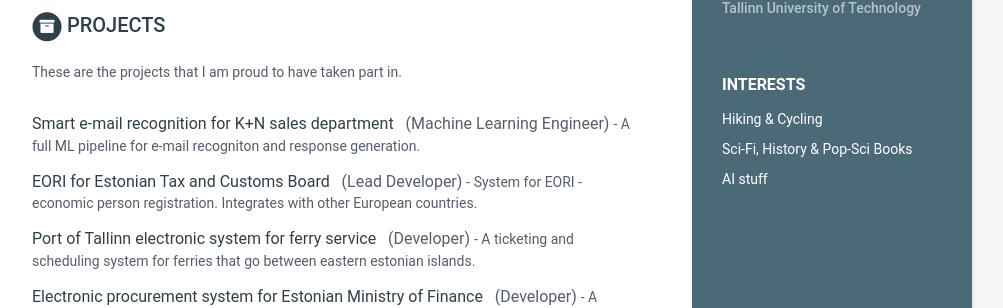
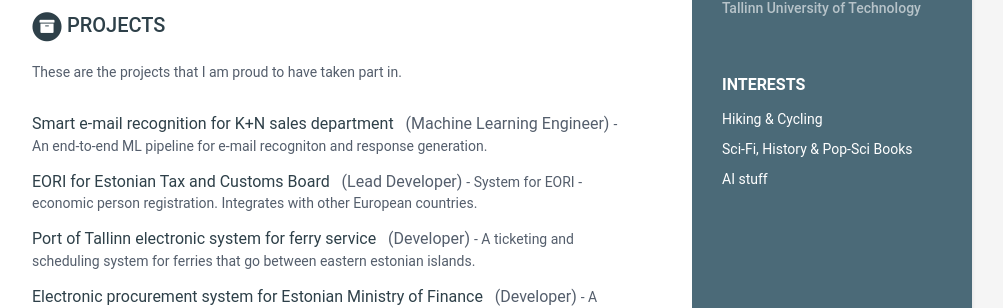
Before and after one commit to sergts/sergts.github.io, a Jekyll site: the page built from index.html, in a window 1280 px wide. Shown: the part 612-920 px from the top of the page, without its empty margins (168-1171 px from the left). Built offline with Jekyll 4.4.1, drawn with Linux system fonts in a browser that asks for light colours.

Commit message:
Update data.yml

```diff
--- a/_data/data.yml
+++ b/_data/data.yml
@@ -77,7 +77,7 @@ projects:
       - title: Smart e-mail recognition for K+N sales department
         link:
         role: "(Machine Learning Engineer)"
-        tagline: "A full ML pipeline for e-mail recogniton and response generation."
+        tagline: "An end-to-end ML pipeline for e-mail recogniton and response generation."
 
       - title: EORI for Estonian Tax and Customs Board
         link: "https://www.emta.ee/et/ariklient/toll-kaubavahetus/ettevotja-registreerimine-eori"
```
